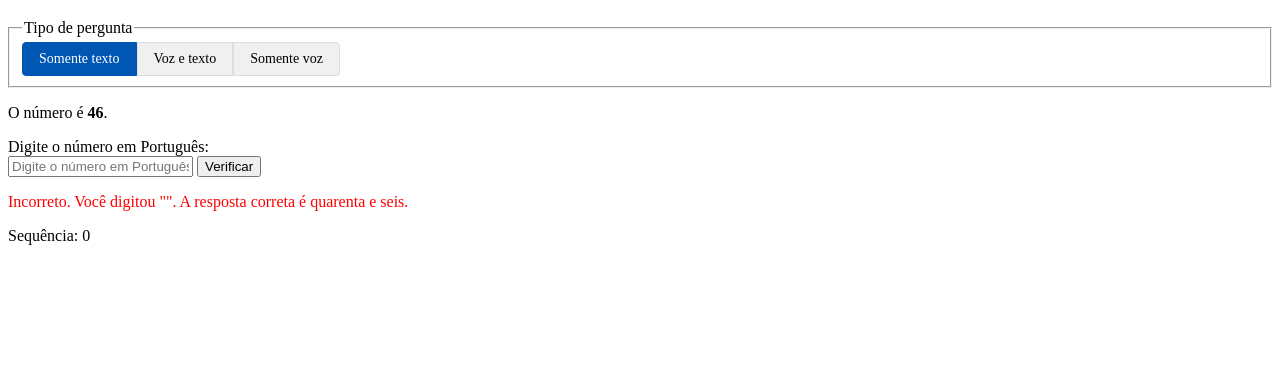
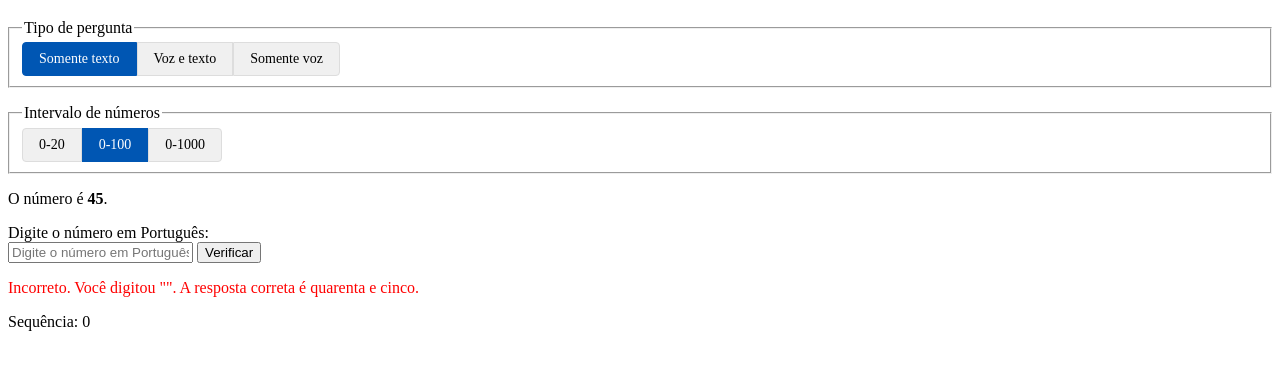
Before and after one commit to quentinms/numeros, a plain HTML site: page index.html in a window 1280 px wide. Both pictures are taken after a click on the button "Verificar". Shown: the part 61-430 px from the top of the page. Drawn offline with Linux system fonts and the light colour scheme.

Commit message:
Add numbers up to 1000 (#4)

```diff
--- a/index.html
+++ b/index.html
@@ -15,7 +15,7 @@
     </header>
     <main role="main">
         <div>
-            <fieldset class="toggle-container">
+            <fieldset name="type" class="toggle-container">
                 <legend>Tipo de pergunta</legend>
 
                 <input type="radio" id="text" name="questionType" checked tabindex="0">
@@ -26,6 +26,18 @@
 
                 <input type="radio" id="voice" name="questionType" tabindex="0">
                 <label for="voice">Somente voz</label>
+            </fieldset>
+            <fieldset name="range" class="toggle-container">
+                <legend>Intervalo de números</legend>
+
+                <input type="radio" id="20" name="questionRange" tabindex="0">
+                <label for="20">0-20</label>
+
+                <input type="radio" id="100" name="questionRange" checked tabindex="0">
+                <label for="100">0-100</label>
+
+                <input type="radio" id="1000" name="questionRange" tabindex="0">
+                <label for="1000">0-1000</label>
             </fieldset>
             <p id="question"></p>
         </div>
@@ -68,7 +80,8 @@
         }
 
         function getRandomNumberAndSpeak() {
-            currentNumber = Math.floor(Math.random() * numbersInPortuguese.length);
+            maxNumber = document.querySelector('input[name="questionRange"]:checked').id;
+            currentNumber = Math.floor(Math.random() * parseInt(maxNumber));
             document.getElementById('question').innerHTML = `O número é <b>${currentNumber}</b>.`;
 
             const questionType = document.querySelector('input[name="questionType"]:checked').id;
@@ -80,7 +93,7 @@
         function checkAnswer() {
             const userInputElement = document.getElementById('userInput');
             const userInput = removeDiacritics(userInputElement.value.trim().toLowerCase());
-            const correctAnswer = numbersInPortuguese[currentNumber];
+            const correctAnswer = toWrittenForm(currentNumber);
             const result = document.getElementById('result');
             if (userInput === removeDiacritics(correctAnswer)) {
                 result.textContent = `Correto! A resposta é ${correctAnswer}.`;
@@ -96,12 +109,30 @@
             userInputElement.value = '';
         }
 
+        function toWrittenForm(number) {
+            if (number <= 100) {
+                return numbersInPortuguese[number];
+            } else if (number % 100 === 0) {
+                return hundredsInPortuguese[number / 100];
+            } else {
+                const hundreds = Math.floor(number / 100);
+                const units = number % 100;
+                return `${hundredsInPortuguese[hundreds]} e ${numbersInPortuguese[units]}`;
+            }
+        }
+
         document.getElementById('checkButton').addEventListener('click', checkAnswer);
 
         document.getElementById('userInput').addEventListener('keypress', (event) => {
             if (event.key === 'Enter') {
                 checkAnswer();
             }
+        });
+
+        document.querySelectorAll('input[name="questionRange"]').forEach((elem) => {
+            elem.addEventListener('change', (event) => {
+                getRandomNumberAndSpeak();
+            });
         });
 
         document.querySelectorAll('input[name="questionType"]').forEach((elem) => {
--- a/numeros.js
+++ b/numeros.js
@@ -99,3 +99,16 @@ const numbersInPortuguese = ["zero", "um",
   "noventa e nove",
   "cem"
 ]
+
+const hundredsInPortuguese = [
+  "",
+  "cento",
+  "duzentos",
+  "trezentos",
+  "quatrocentos",
+  "quinhentos",
+  "seiscentos",
+  "setecentos",
+  "oitocentos",
+  "novecentos"
+]
```
